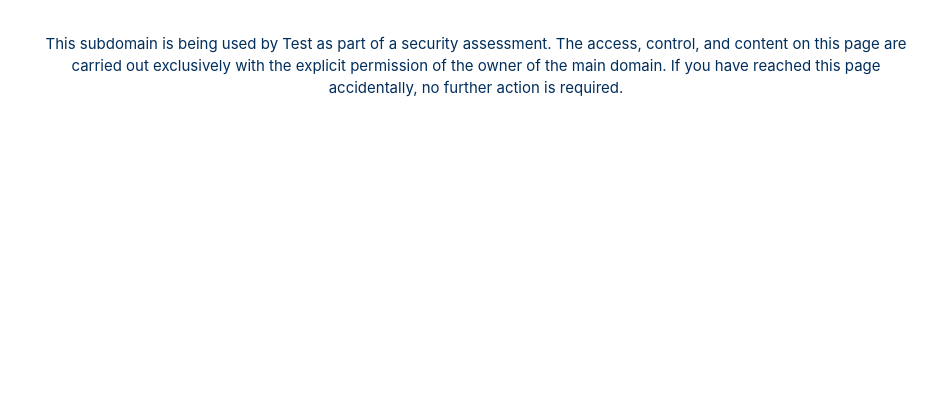
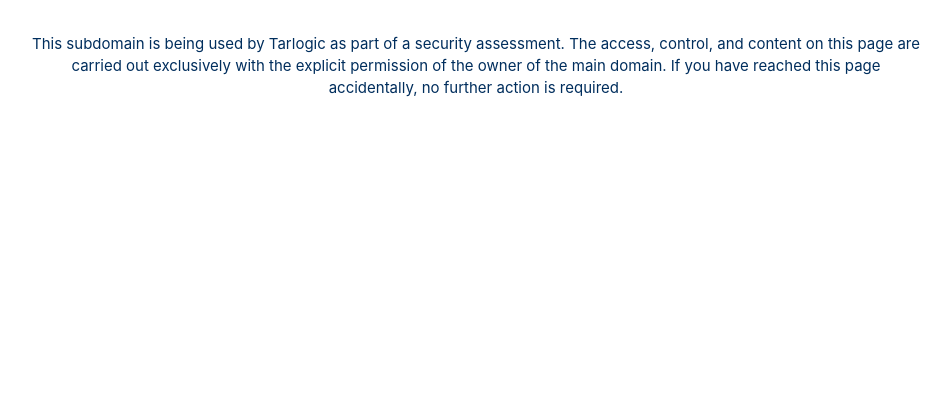
Before and after one commit to socialtarlo/python-web-example, a Flask app: page / in a window 1280 px wide. Shown: the part 157-577 px from the top of the page, without its empty margins (164-1114 px from the left). Run offline with Flask 3, Linux system fonts and the light colour scheme.

Commit message:
Update index.html

```diff
--- a/templates/index.html
+++ b/templates/index.html
@@ -79,12 +79,12 @@
 <body>
     <div class="container">
         <div class="header" role="banner" aria-label="BlueInnovation header">
-            <img src="{{ url_for('static', filename='logo.png') }}" alt="BlueInnovation logo" class="logo" />
+            <img src="{{ url_for('static', filename='logo.jpg') }}" alt="BlueInnovation logo" class="logo" />
             <div class="title">blueinnovation</div>
         </div>
 
         <div class="disclaimer" role="note" aria-live="polite">
-            This subdomain is being used by Test as part of a security assessment. The access, control, and content on this page are carried out exclusively with the explicit permission of the owner of the main domain.
+            This subdomain is being used by Tarlogic as part of a security assessment. The access, control, and content on this page are carried out exclusively with the explicit permission of the owner of the main domain.
             If you have reached this page accidentally, no further action is required.
         </div>
     </div>
```
